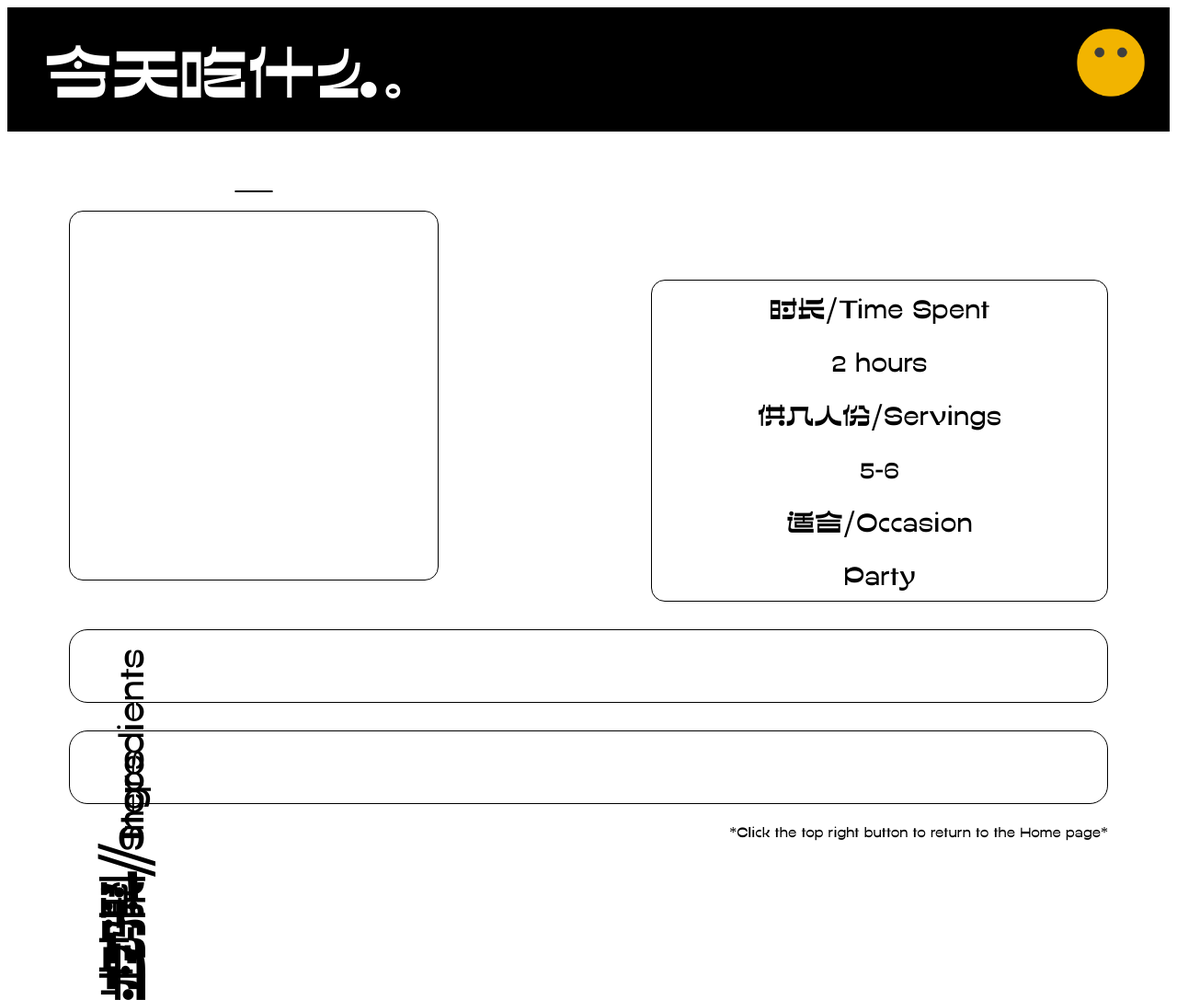
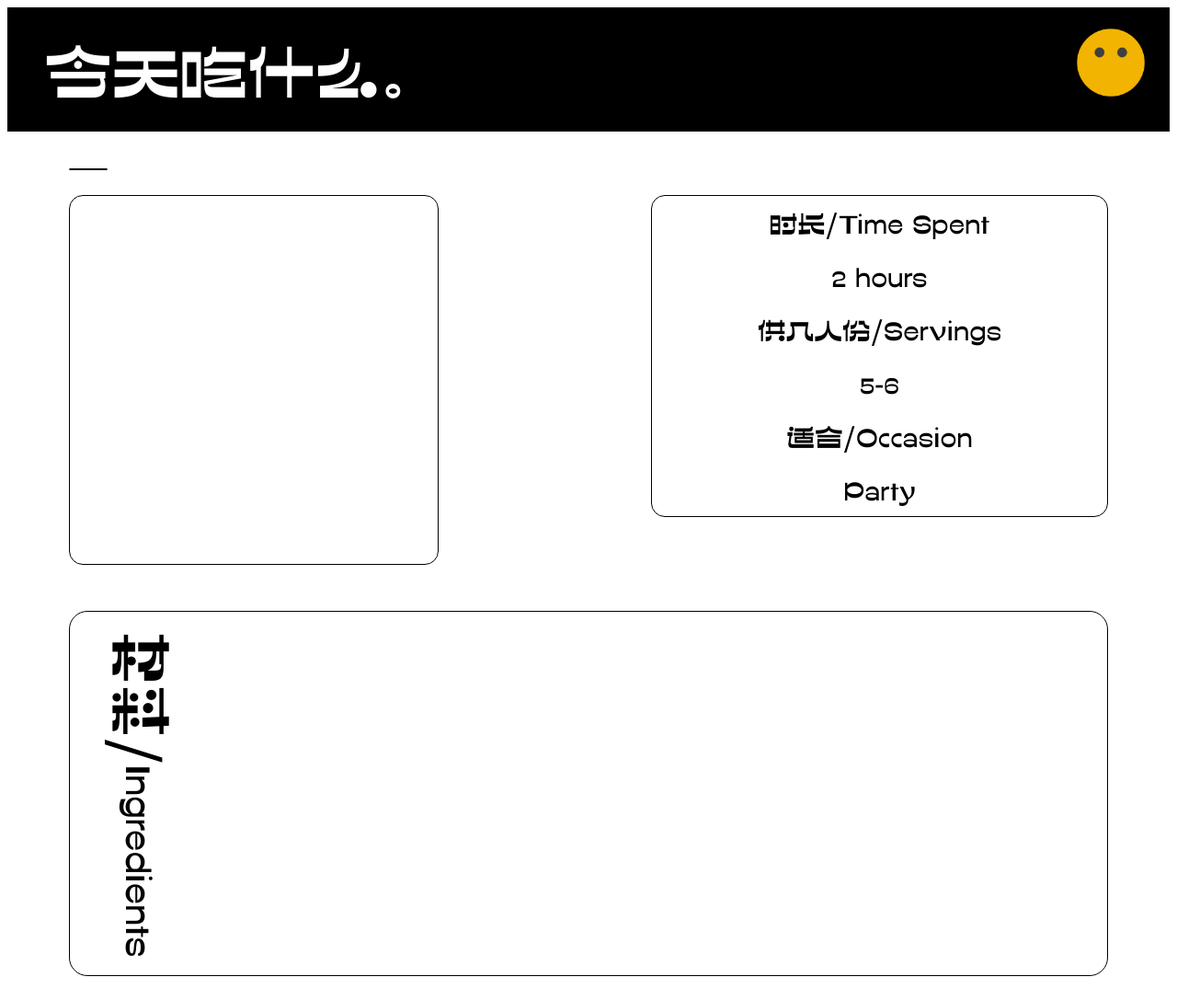
Before and after one commit to veronicaaali/core-2-int-lab, a website built with Parcel: page pages/project2/page2.html in a window 1280 px wide. Shown: the top 1087 px of the page at 92% size. Built offline with nearby package versions, Linux system fonts and the light colour scheme.

Commit message:
project2

```diff
--- a/pages/project2/assets/stylesheet.css
+++ b/pages/project2/assets/stylesheet.css
@@ -15,7 +15,7 @@ html,
         font-family: 'RVS Basic Demo';
       }
       body {
-        padding-bottom: 40px;
+        padding-bottom: 60px;
       }
       .head {
         padding-left: 40px;
--- a/pages/project2/assets/stylesheet2.css
+++ b/pages/project2/assets/stylesheet2.css
@@ -31,7 +31,7 @@ li {
   margin: 0 auto;
 }
 .food-info {
-  padding-top: 64px;
+  padding-top: 24px;
   display: flex;
   justify-content: space-between;
 }
@@ -40,16 +40,18 @@ li {
   display: flex;
   flex-direction: column;
   align-items: center;
+  margin-bottom: 20px;
 }
-.left .title {
+.title {
+  margin-top: 40px;
   padding: 0 20px;
   font-size: 40px;
   border: 1px solid #000;
   border-radius: 20px;
   line-height: 77px;
+  display: inline-block;
 }
 .left .photo {
-  margin-top: 20px;
   width: 400px;
   height: 400px;
   border: 1px solid #000;
@@ -68,7 +70,7 @@ li {
 }
 .right .adjust {
   width: 495px;
-  margin-top: 97px;
+  /* margin-top: 97px; */
   border: 1px solid #000;
   text-align: center;
   border-radius: 15px;
@@ -82,17 +84,22 @@ li {
   border-radius: 20px;
   border: 1px solid #000;
   margin: 30px 0 20px;
+  text-align: left;
 }
 .food-step .side {
   width: 154px;
   flex: 0 0 154px;
   font-size: 65px;
+  display: flex;
+  justify-content: center;
+  padding: 20px 0;
 }
 .side > div {
-  transform: rotate(-90deg) translate(calc(-100% - 20px), 15px);
+  /* transform: rotate(-90deg) translate(calc(-100% - 20px), 15px); */
   transform-origin: top left;
   word-break: keep-all;
   display: inline-block;
+  writing-mode: tb;
 }
 .side > div > span {
   font-size: 40px;
@@ -100,6 +107,7 @@ li {
 .side-detail {
   flex: auto;
   font-size: 30px;
+  text-align: left;
 }
 .backbtn {
   float: right;
@@ -116,6 +124,7 @@ li {
 @media screen and (max-width: 1200px) {
   .container {
     width: 80vw;
+    text-align: center;
   }
   .food-info {
     flex-direction: column;
@@ -144,11 +153,11 @@ li {
     flex: 0 0 80px;
     font-size: 38px;
   }
-  .side > div {
+  /* .side > div {
     margin-top: 31px;
     transform: rotate(-90deg) translate(-92%, 15px);
     font-size: 5vw;
-  }
+  } */
   .side > div > span {
     font-size: 3vw;
   }
--- a/pages/project2/page2.html
+++ b/pages/project2/page2.html
@@ -18,9 +18,9 @@
       </a>
     </div>
     <div class="container">
+      <div class="title" id="title"></div>
       <div class="food-info">
         <div class="left">
-          <div class="title" id="title"></div>
           <div class="photo" id="photo"></div>
         </div>
         <div class="right">
@@ -46,7 +46,9 @@
         </div>
         <div class="side-detail" id="Step"></div>
       </div>
-      <div class="tips">*Click the top right button to return to the Home page*</div>
+      <div class="tips">
+        *Click the top right button to return to the Home page*
+      </div>
     </div>
   </body>
 </html>
```
Also changed, not shown: 2 other files.
